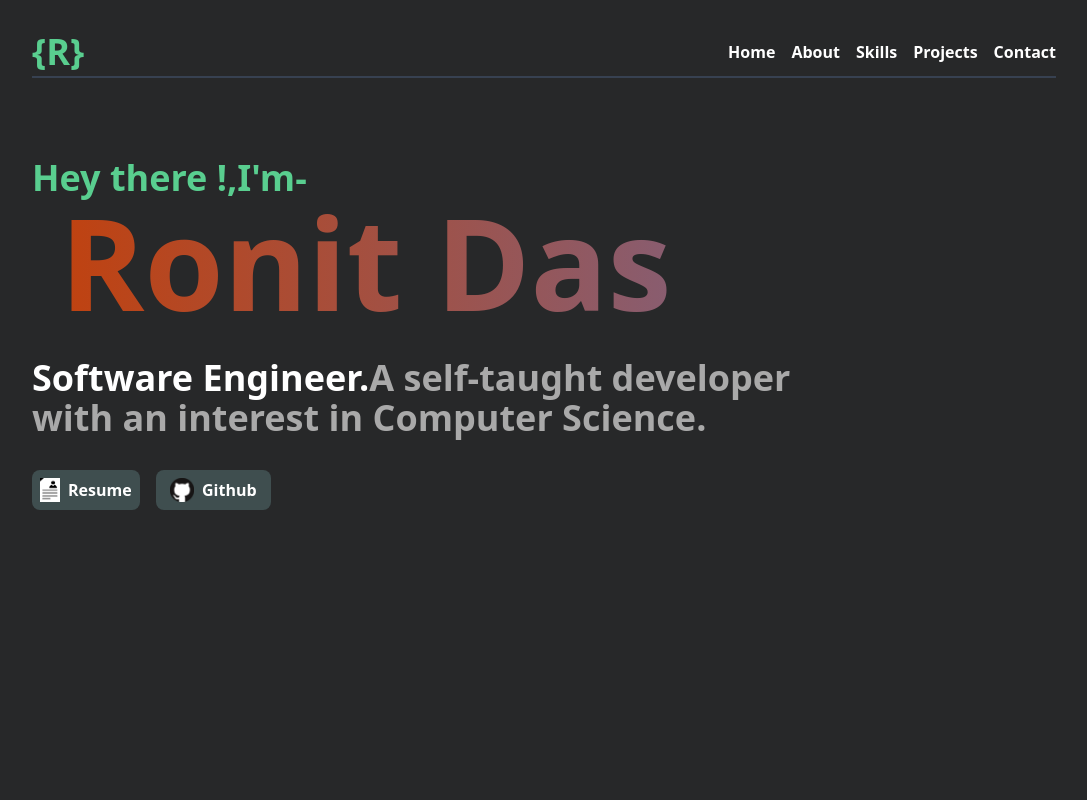
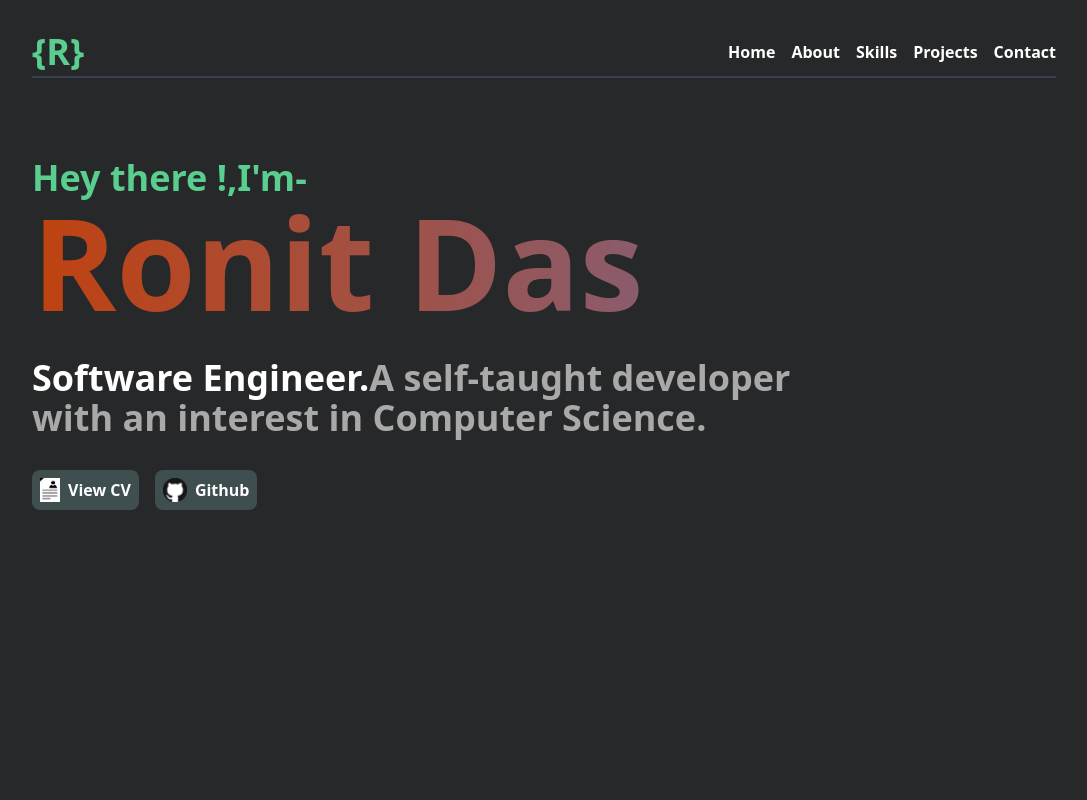
Before and after one commit to Ronitd2/Personalwebsite, a React (Vite) app: page / in a window 1280 px wide. Shown: the top 800 px of the page, without its empty margins (96-1183 px from the left). Built offline with nearby package versions, Linux system fonts and the light colour scheme.

Commit message:
github link added

```diff
--- a/src/Components/Home.jsx
+++ b/src/Components/Home.jsx
@@ -18,7 +18,7 @@ export default function Home()
             <div  className="mt-7 sm:mt-20  w-[80%] ">
                 <div className="relative">
                     <h1 className=" text-3xl sm:text-4xl font-semibold heading1 scale-up-tl">Hey there !,I'm-</h1>
-                    <h1 className=" text-6xl mt-5 sm:text-9xl bg-gradient-to-r from-orange-700 via-blue-500 to-green-400 text-transparent bg-clip-text animate-gradient font-bold sm:ml-7 sm:mt-0 letter-by-letter-text">{text}</h1>
+                    <h1 className=" text-6xl mt-5 sm:text-9xl bg-gradient-to-r from-orange-700 via-blue-500 to-green-400 text-transparent bg-clip-text animate-gradient font-bold  sm:mt-0 letter-by-letter-text">{text}</h1>
 
                 <div className="mt-8 sm:w-[75%] scale-up-right">
                     <p className=" text-2xl sm:text-4xl text-white font-semibold inline">Software Engineer.</p>
@@ -26,18 +26,20 @@ export default function Home()
                         interest in Computer Science.</p>
                     <div className="flex gap-4 mt-8">
                         <a href={resumepdf}>
-                        <div className="bg-[#3F4E4F] rounded-lg w-[35%] hover:bg-[#389f68] sm:w-[20%] md:w-auto p-2 text-center flex gap-2 items-center justify-center">
+                        <div className="bg-[#3F4E4F] rounded-lg  hover:bg-[#389f68]  w-auto p-2 text-center flex gap-2 items-center justify-center">
 
                             <img className="w-5 h-6 " src={resume}></img>
-                           <p className="text-white font-semibold">Resume</p>
+                           <p className="text-white font-semibold">View CV</p>
 
                         </div>
                         </a>
 
-                        <div className="bg-[#3F4E4F] rounded-lg hover:bg-[#389f68] w-[35%] sm:w-[20%] md:w-[15%] p-2 text-center  flex gap-2 items-center justify-center">
+                        <a href="https://github.com/Ronitd2">
+                        <div className="bg-[#3F4E4F] rounded-lg hover:bg-[#389f68]  w-auto p-2 text-center  flex gap-2 items-center justify-center">
                             <img className="w-6 h-6 " src={github}></img>
                            <p className="text-white font-semibold"> Github</p>
                         </div>
+                        </a>
                     </div>
                 </div>
                 </div>
```
